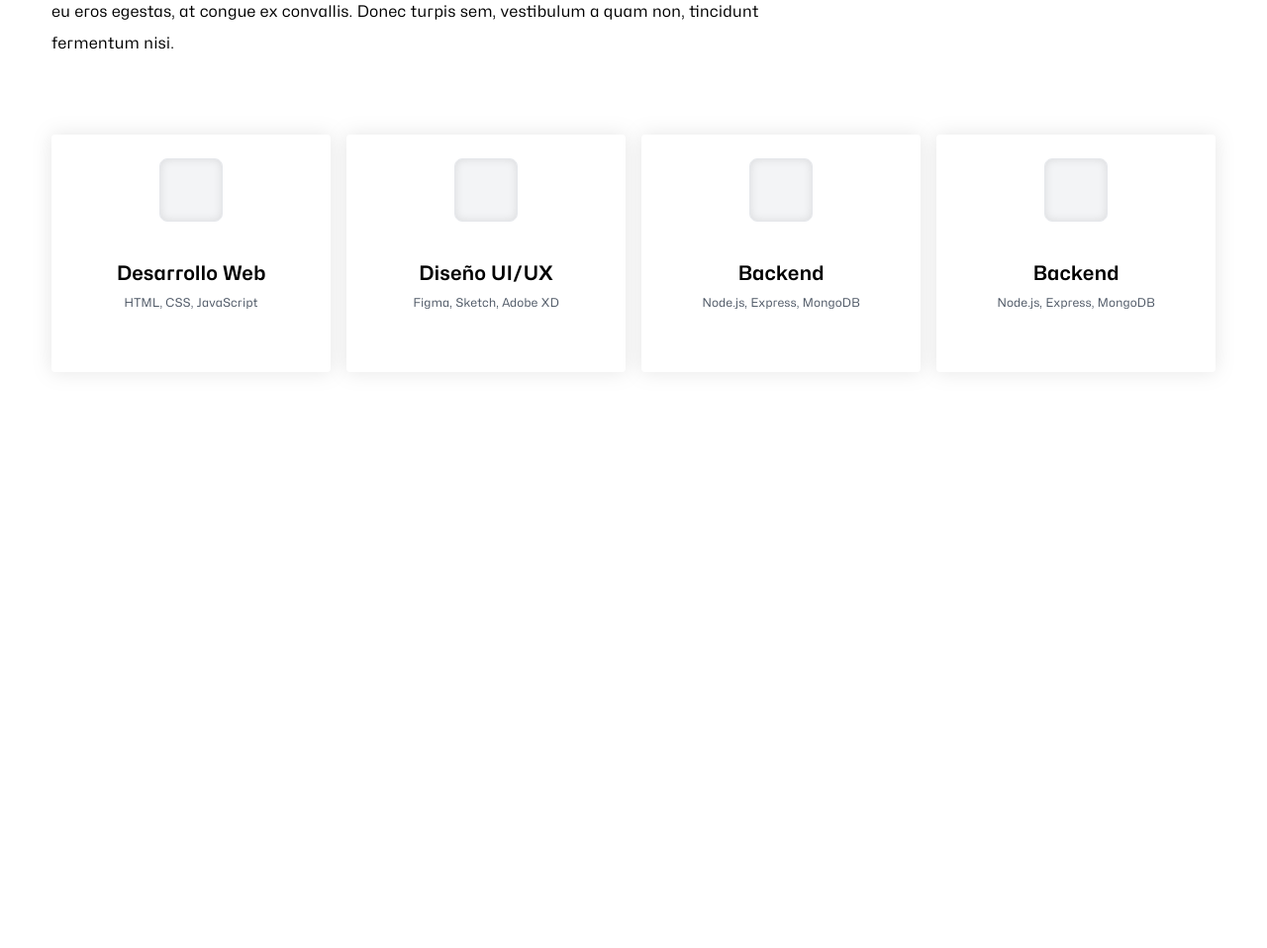
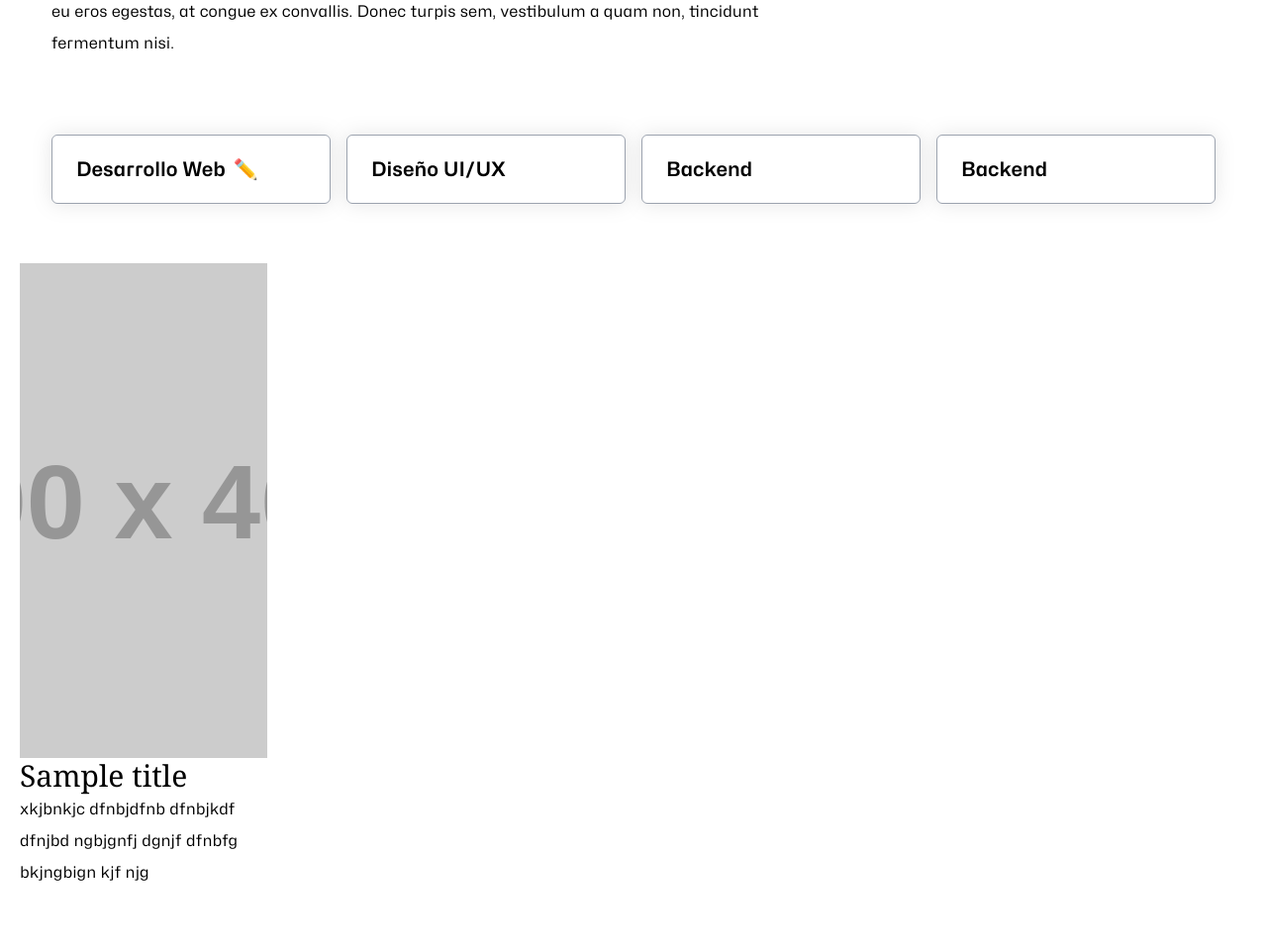
Before and after one commit to mogamiGit/momo-dev-porfolio-astro, an Astro site: page /detailProve in a window 1280 px wide. Shown: the part 760-1718 px from the top of the page at 99% size. Before the commit the page ends 1196 px from the top, so only its background shows below. Built offline with nearby package versions, Linux system fonts and the light colour scheme; Astro itself is replaced by a stand-in of ours; placeholder pictures from the web are drawn by us; a web font is replaced by a local one; what tailwindcss-animated would draw is missing.

Commit message:
fix: CardHighlight design fixed

```diff
--- /dev/null
+++ b/src/components/DetailProject/CardHighlight.tsx
@@ -0,0 +1,44 @@
+import { useState } from "react";
+import * as motion from "motion/react-client";
+
+interface Props {
+  title: string;
+  subtitle: string;
+  emoji?: string;
+}
+
+const CardHighlight: React.FC<Props> = ({ title, subtitle, emoji }) => {
+  const [isOpen, setIsOpen] = useState(false);
+
+  return (
+    <motion.div
+      onClick={() => { setIsOpen(!isOpen); }}
+      className="rounded-md w-full flex flex-col justify-center bg-white dark:bg-dark-blue dark:drop-shadow-[0px_5px_10px_rgba(74,104,240,0.4)] drop-shadow-[0px_0px_10px_rgba(0,0,0,0.1)] p-6 cursor-pointer border dark:border-blue-violet border-gray-400"
+      layout
+      transition={{ layout: { duration: 1.2, type: "spring" } }}
+      style={{ height: isOpen ? "240px" : "70px" }}
+    >
+      <motion.div className="group flex gap-2" layout="position">
+        <motion.p className="text-xl font-semibold line-clamp-2">{title}</motion.p>
+        <motion.p
+          className="text-xl"
+          layout
+          animate={{ rotate: isOpen ? 90 : 0 }}
+          transition={{ duration: 0.5, type: "spring" }}
+        >{emoji}</motion.p>
+      </motion.div>
+      {isOpen && (
+        <div className="flex flex-col justify-center gap-4 grow">
+          <motion.p
+            className="line-clamp-6 text-sm text-gray-500"
+            style={{ opacity: isOpen ? "1" : "0" }}
+          >
+            {subtitle}
+          </motion.p>
+        </div>
+      )}
+    </motion.div >
+  );
+}
+
+export default CardHighlight;
--- a/src/components/DetailProject/CardTech.tsx
+++ /dev/null
@@ -1,26 +0,0 @@
-
-interface Props {
-  title: string;
-  subtitle: string;
-  icon?: React.ReactNode;
-}
-
-const cardTech: React.FC<Props> = ({ title, subtitle, ...rest }) => {
-  return (
-    <div
-      className="rounded h-[240px] w-full flex flex-col justify-center items-center bg-white dark:bg-dark-blue dark:drop-shadow-[0px_5px_10px_rgba(74,104,240,0.4)] drop-shadow-[0px_0px_10px_rgba(0,0,0,0.1)] p-6"
-    >
-      <div
-        className="h-16 w-16 aspect-square rounded-lg bg-gray-100 dark:bg-black dark:shadow-[inset_0px_0px_36px_rgba(74,104,240,0.4)] shadow-[inset_0px_0px_10px_rgba(0,0,0,0.1)] border dark:border-blue-violet border-gray-200"
-      >
-        {rest.icon}
-      </div>
-      <div className="flex flex-col justify-center items-center gap-2 grow">
-        <p className="text-xl font-semibold line-clamp-2">{title}</p>
-        <p className="line-clamp-2 text-xs text-gray-600">{subtitle}</p>
-      </div>
-    </div >
-  );
-}
-
-export default cardTech;
--- /dev/null
+++ b/src/components/DetailProject/ImageSlide.tsx
@@ -0,0 +1,27 @@
+interface Props {
+  title: string;
+  description: string;
+  linkImage: string;
+  inHover?: boolean;
+  className?: string;
+}
+
+// Hacerlo horizontal o vertical
+
+const ImageSlide: React.FC<Props> = ({ title, description, linkImage, inHover = false, }) => {
+  return (
+    <div className="w-[250px]">
+      <div className="w-full h-[500px]">
+        <img
+          className="h-full object-cover"
+          src={linkImage}
+          alt={title}
+        />
+      </div>
+      <p className="font-kalnia text-3xl">{title}</p>
+      <p>{description}</p>
+    </div>
+  );
+}
+
+export default ImageSlide;
--- a/src/pages/detailProve.astro
+++ b/src/pages/detailProve.astro
@@ -2,8 +2,8 @@
 import Header from "../layouts/Header.astro";
 import Layout from "../layouts/Layout.astro";
 import InfoDetail from "../components/DetailProject/InfoDetail";
-import CardTech from "../components/DetailProject/CardTech";
-import { link } from "motion/react-client";
+import CardHighlight from "../components/DetailProject/CardHighlight";
+import ImageSlide from "../components/DetailProject/ImageSlide";
 
 const description = `Lorem ipsum dolor sit amet, consectetur adipiscing elit. Vivamus sollicitudin nisi tempus, porta diam bibendum, consectetur tortor. Mauris dictum dignissim cursus. Cras semper arcu id accumsan gravida. Nam lacinia orci sit amet lacus sodales varius. Morbi euismod tellus sit amet mauris viverra tempus. Sed gravida ligula ac odio efficitur fermentum. Maecenas posuere consequat neque at euismod. Donec semper commodo efficitur. Suspendisse ut malesuada nibh. Vestibulum cursus enim eget elementum pharetra.
 
@@ -13,26 +13,31 @@ const tags = ["React", "FrontEnd", "Storybook", "Tailwind"];
 const techs = [
   {
     title: "Desarrollo Web",
-    subtitle: "HTML, CSS, JavaScript",
+    subtitle:
+      "Lorem ipsum dolor sit amet consectetur, adipisicing elit. Provident mollitia dolor, unde rerum impedit repudiandae. Repellendus mollitia eligendi itaque atque fuga sint officia pariatur neque enim! Ad, fugit incidunt. Suscipit.",
+    emoji: "✏️",
   },
   {
     title: "Diseño UI/UX",
-    subtitle: "Figma, Sketch, Adobe XD",
+    subtitle:
+      "Lorem ipsum dolor sit amet consectetur, adipisicing elit. Provident mollitia dolor, unde rerum impedit repudiandae. Repellendus mollitia eligendi itaque atque fuga sint officia pariatur neque enim! Ad, fugit incidunt. Suscipit.",
   },
   {
     title: "Backend",
-    subtitle: "Node.js, Express, MongoDB",
+    subtitle:
+      "Lorem ipsum dolor sit amet consectetur, adipisicing elit. Provident mollitia dolor, unde rerum impedit repudiandae. Repellendus mollitia eligendi itaque atque fuga sint officia pariatur neque enim! Ad, fugit incidunt. Suscipit.",
   },
   {
     title: "Backend",
-    subtitle: "Node.js, Express, MongoDB",
+    subtitle:
+      "Lorem ipsum dolor sit amet consectetur, adipisicing elit. Provident mollitia dolor, unde rerum impedit repudiandae. Repellendus mollitia eligendi itaque atque fuga sint officia pariatur neque enim! Ad, fugit incidunt. Suscipit.",
   },
 ];
 
-const button= {
+const button = {
   link: "",
-  text: "Sample button"
-}
+  text: "Sample button",
+};
 ---
 
 <Layout
@@ -58,9 +63,21 @@ const button= {
     <section class="px-8 grid gap-4 grid-cols-2 lg:grid-cols-4">
       {
         techs.map((item) => (
-          <CardTech title={item.title} subtitle={item.subtitle} />
+          <CardHighlight
+            title={item.title}
+            subtitle={item.subtitle}
+            emoji={item.emoji}
+            client:load
+          />
         ))
       }
     </section>
+    <section>
+      <ImageSlide
+        title="Sample title"
+        description="xkjbnkjc dfnbjdfnb dfnbjkdf dfnjbd ngbjgnfj dgnjf dfnbfg bkjngbign kjf njg"
+        linkImage="https://placehold.co/600x400"
+      />
+    </section>
   </main>
 </Layout>
```
Also changed, not shown: src/pages/internal.astro (line endings or trailing spaces).
